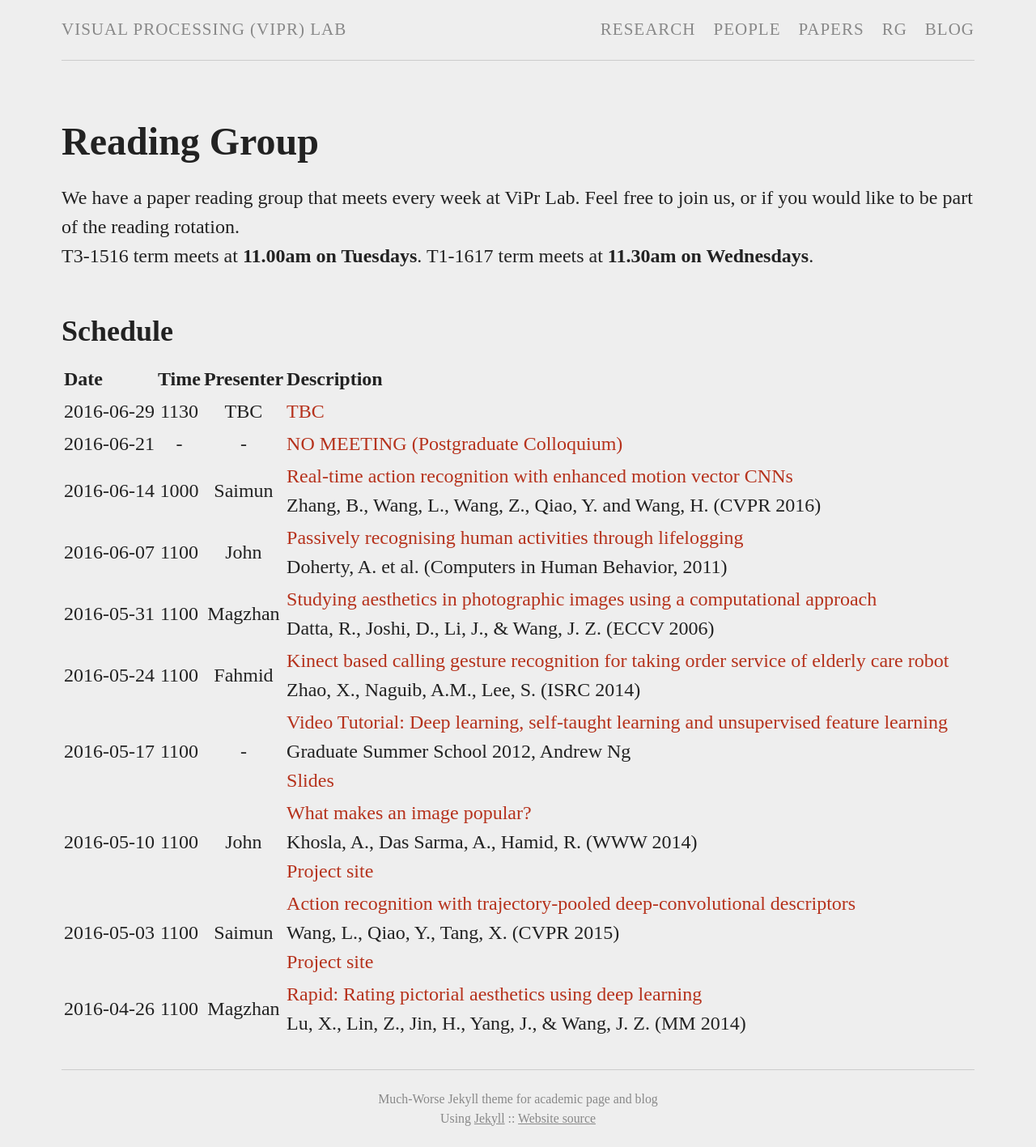
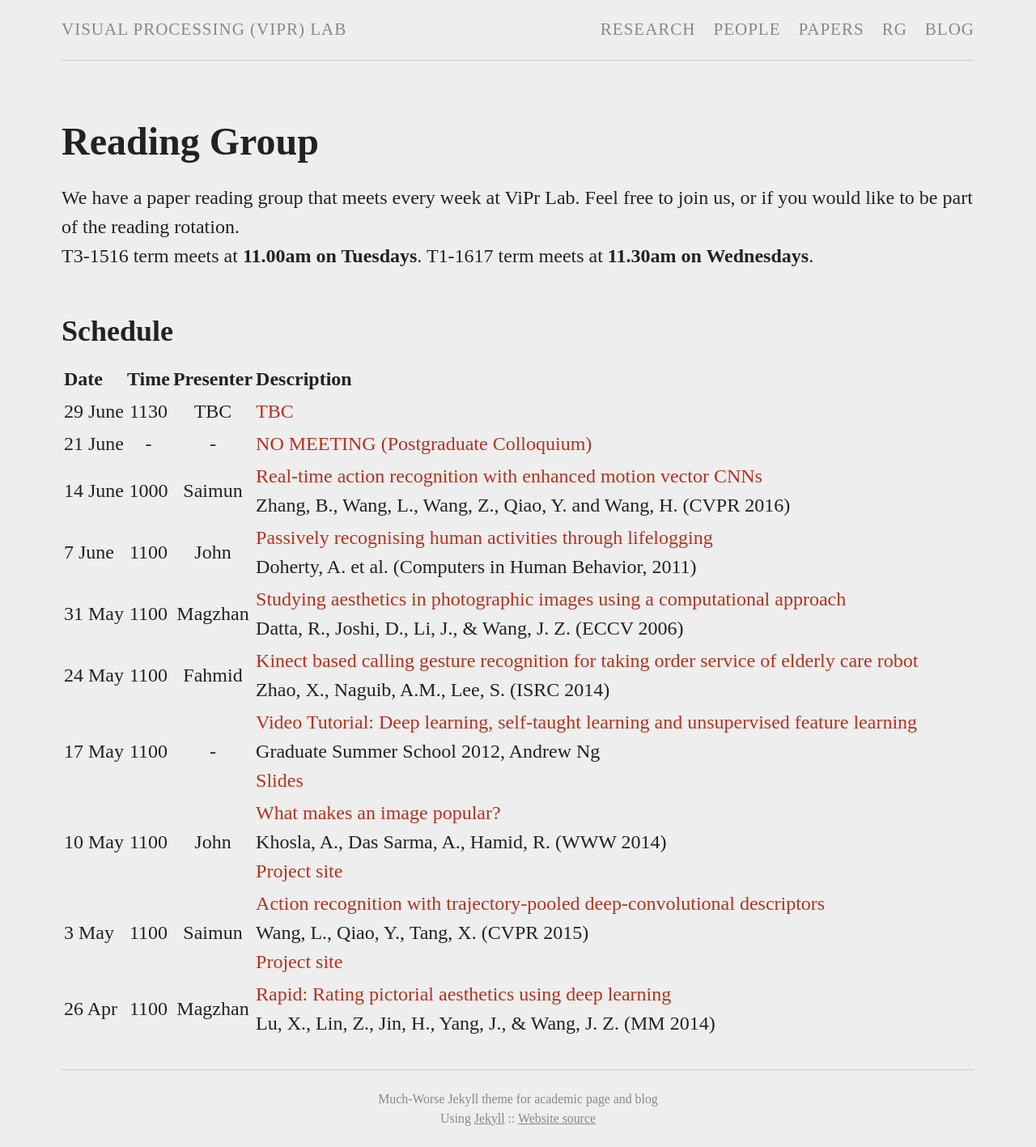
Before and after one commit to viprlab/viprlab.github.io, a Jekyll site: the page built from readinggroup.md, in a window 1280 px wide. Shown: the whole page at 81% size. Built offline with Jekyll 4.4.1, drawn with Linux system fonts in a browser that asks for light colours.

Commit message:
table updates

```diff
--- a/readinggroup.md
+++ b/readinggroup.md
@@ -3,64 +3,64 @@ layout: page
 permalink: /readinggroup/
 title: Reading Group
 reads:
-    - date: "2016-06-29"
+    - date: "29 June"
       time: "1130"
       presenter: "TBC"
       paper:    "TBC"
       details: ""
       url:  ""
-    - date: "2016-06-21"
+    - date: "21 June"
       time: "-"
       presenter: "-"
       paper:    "NO MEETING (Postgraduate Colloquium)"
       details: ""
       url:  ""
-    - date: "2016-06-14"
+    - date: "14 June"
       time: "1000"
       presenter: "Saimun"
       paper:    "Real-time action recognition with enhanced motion vector CNNs"
       details: "Zhang, B., Wang, L., Wang, Z., Qiao, Y. and Wang, H. (CVPR 2016)"
       url:  "http://wanglimin.github.io/papers/ZhangWWQW_CVPR16.pdf"
-    - date: "2016-06-07"
+    - date: "7 June"
       time: "1100"
       presenter: "John"
       paper:    "Passively recognising human activities through lifelogging"
       details: "Doherty, A. et al. (Computers in Human Behavior, 2011)"
       url:  "http://dx.doi.org/10.1016/j.chb.2011.05.002"
-    - date:   "2016-05-31"
+    - date:   "31 May"
       time:  "1100"
       presenter: "Magzhan"
       paper:    "Studying aesthetics in photographic images using a computational approach"
       details:    "Datta, R., Joshi, D., Li, J., & Wang, J. Z. (ECCV 2006)"
       url:     "http://infolab.stanford.edu/~wangz/project/imsearch/Aesthetics/ECCV06/datta.pdf"
-    - date:   "2016-05-24"
+    - date:   "24 May"
       time:  "1100"
       presenter: "Fahmid"
       paper:    "Kinect based calling gesture recognition for taking order service of elderly care robot"
       details:    "Zhao, X., Naguib, A.M., Lee, S. (ISRC 2014)"
       url:     "http://isrc.skku.ac.kr/publication/file/CP/ISRC-2014-CP-006-EN.pdf"
-    - date:   "2016-05-17"
+    - date:   "17 May"
       time:  "1100"
       presenter: "-"
       paper:    "Video Tutorial: Deep learning, self-taught learning and unsupervised feature learning"
       details:    "Graduate Summer School 2012, Andrew Ng"
       url:     "https://www.youtube.com/watch?v=n1ViNeWhC24"
       slides: "http://helper.ipam.ucla.edu/publications/gss2012/gss2012_10595.pdf"
-    - date:   "2016-05-10"
+    - date:   "10 May"
       time:  "1100"
       presenter: "John"
       paper:    "What makes an image popular?"
       details:    "Khosla, A., Das Sarma, A., Hamid, R. (WWW 2014)"
       url:     "http://citeseerx.ist.psu.edu/viewdoc/download?doi=10.1.1.464.6890&rep=rep1&type=pdf"
       proj:    "http://popularity.csail.mit.edu"
-    - date:   "2016-05-03"
+    - date:   "3 May"
       time:  "1100"
       presenter: "Saimun"
       paper:    "Action recognition with trajectory-pooled deep-convolutional descriptors"
       details:    "Wang, L., Qiao, Y., Tang, X. (CVPR 2015)"
       url:     "http://wanglimin.github.io/papers/WangQT_CVPR15.pdf"
       proj:     "http://wanglimin.github.io/tdd/index.html"
-    - date:   "2016-04-26"
+    - date:   "26 Apr"
       time:  "1100"
       presenter: "Magzhan"
       paper:    "Rapid: Rating pictorial aesthetics using deep learning"
```
